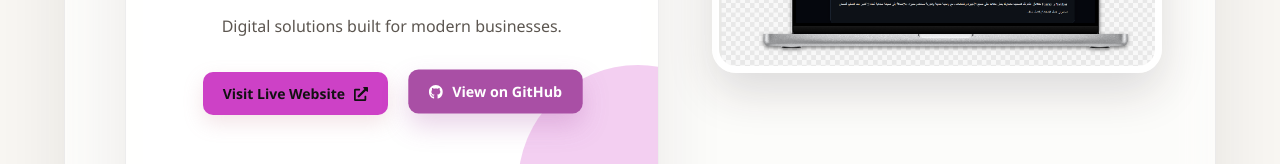
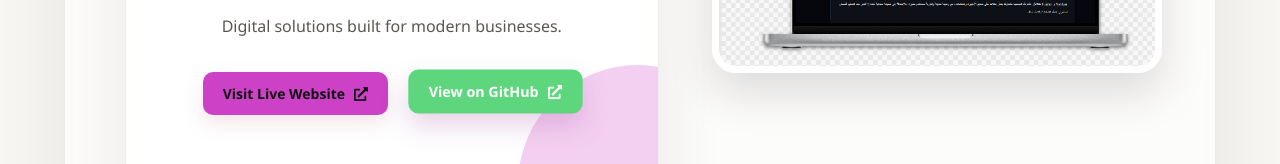
Before and after one commit to khalidmuhamadmuhamad80-arch/portfolio-frontend, a React app: page /projects/mk-web-studio in a window 1280 px wide. In both pictures the pointer is over the link 495 px from the left and 614 px from the top of the page. Shown: the part 521-685 px from the top of the page. Built offline with nearby package versions, Linux system fonts and the light colour scheme; no server answers; the HTML template or start-up script is replaced by a standard one.

Commit message:
Update project hero button styles

```diff
--- a/src/components/mkwebstudio.css
+++ b/src/components/mkwebstudio.css
@@ -407,7 +407,7 @@
 .mk-project-link.github-link:hover {
   transform: translateY(-2px) scale(1.02);
 
-  background: #a94fa5;
+  background: #5ed67d;
 
   color: #ffffff;
 
--- a/src/components/mkwebstudio.jsx
+++ b/src/components/mkwebstudio.jsx
@@ -96,9 +96,9 @@ function MKWebStudio() {
             rel="noopener noreferrer"
             className="mk-project-link github-link"
           >
-            <FaGithub />
 
             <span>View on GitHub</span>
+              <FaExternalLinkAlt />
 
           </a>
         )}
```
